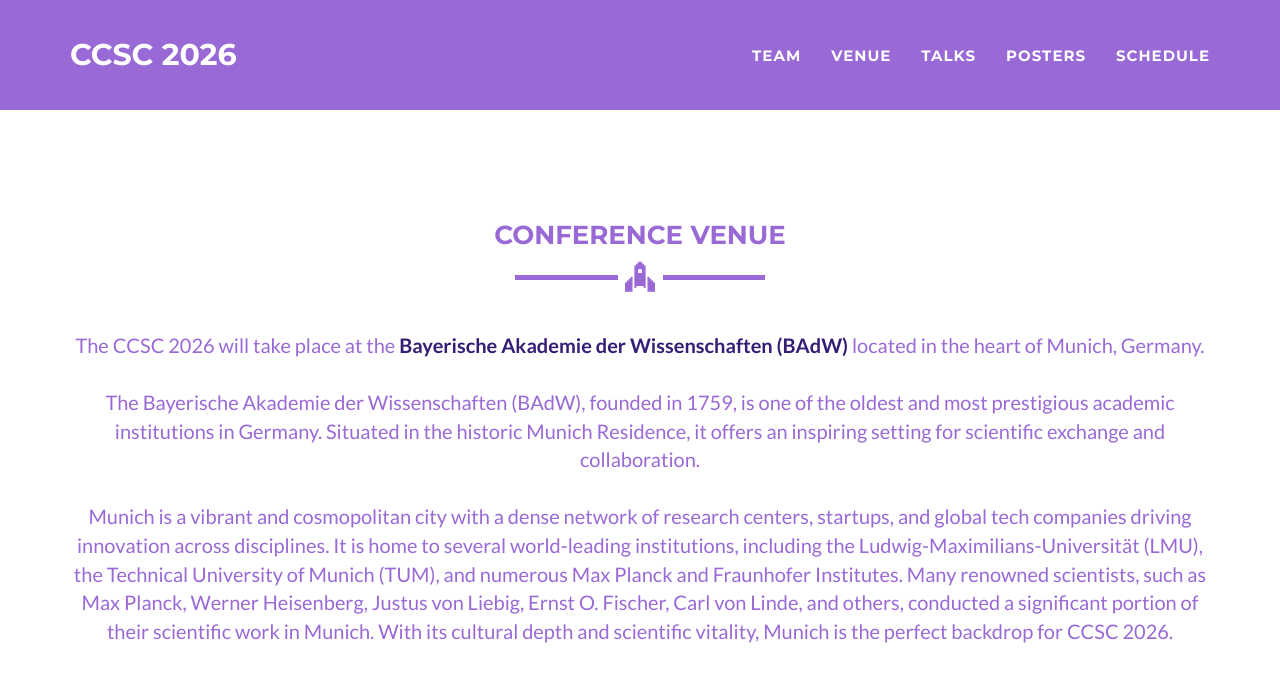
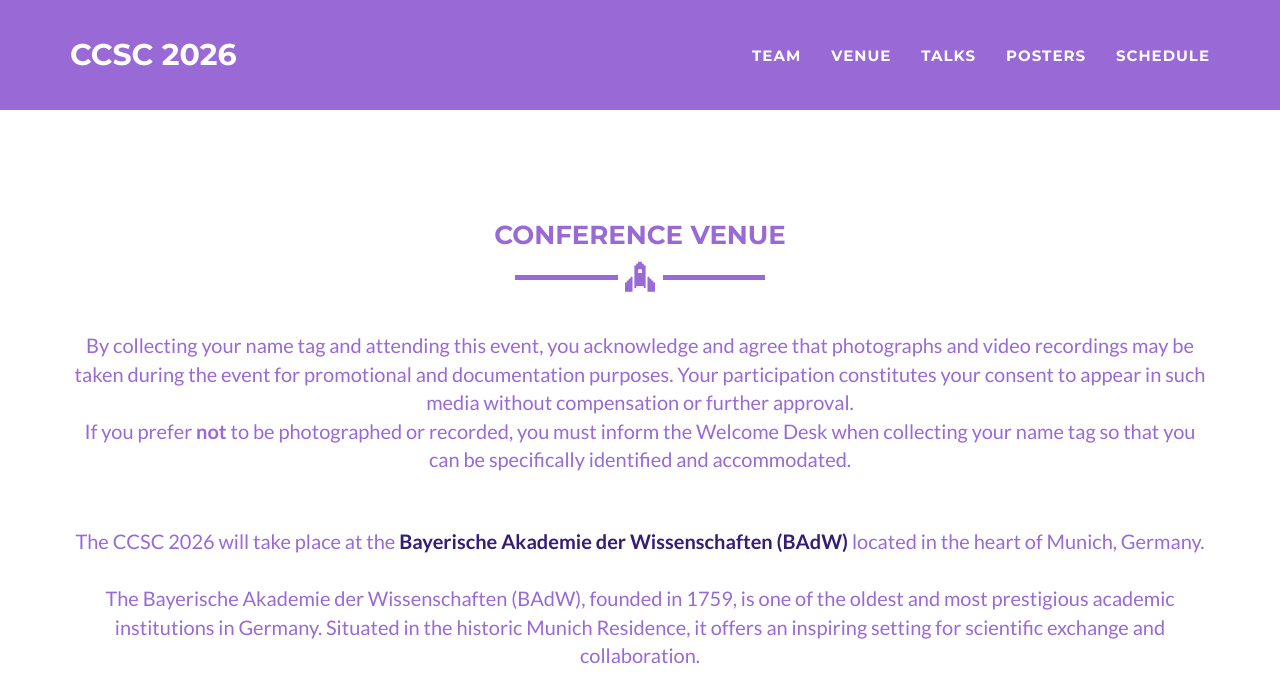
Before and after one commit to ccsc2026/ccsc2026.github.io, a Jekyll site: the page built from venue.html, in a window 1280 px wide and 900 px high, cut to the strip 0-695 px from the top of the window. Built offline with Jekyll 4.4.1, drawn with Linux system fonts in a browser that asks for light colours.

Commit message:
Include consent notice for event media recordings
Added consent information regarding photography and video recordings during the event.

```diff
--- a/venue.html
+++ b/venue.html
@@ -9,6 +9,13 @@ layout: page
         <h3>Conference Venue</h3>
         <hr class="star-primary">
         <br>
+		<p>
+			By collecting your name tag and attending this event, you acknowledge and agree that photographs and video recordings may be taken during the event for promotional and documentation purposes.
+			Your participation constitutes your consent to appear in such media without compensation or further approval.
+			<br>
+			If you prefer <b>not</b> to be photographed or recorded, you must inform the Welcome Desk when collecting your name tag so that you can be specifically identified and accommodated.
+		</p>
+		<br><br>
         <p>
         The CCSC 2026 will take place at the <a href="https://badw.de/en/the-academy.html" target="_blank" style="color:#351c75;"><b>Bayerische Akademie der Wissenschaften (BAdW)</b></a> located in the heart of Munich, Germany.
         <br><br>
```
